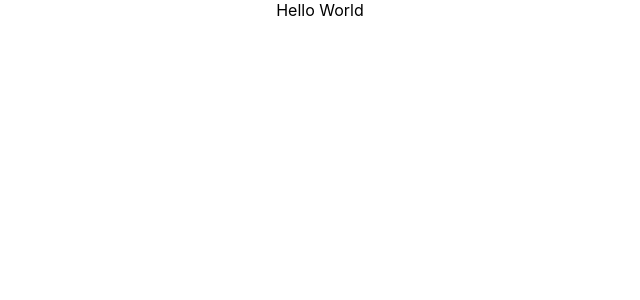
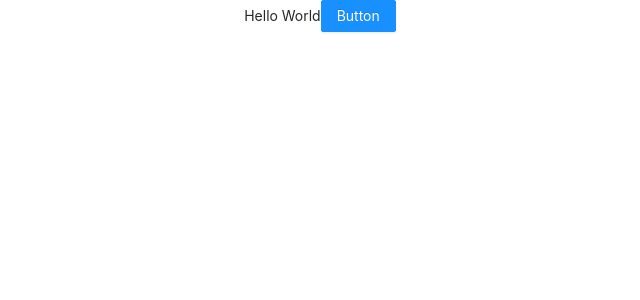
Before and after one commit to Glitch-devz/real-estate-broker, a React (Create React App) app in the folder client/: page / in a window 1280 px wide. Shown: the top 300 px of the page, without its empty margins (320-960 px from the left). Built offline with nearby package versions, Linux system fonts and the light colour scheme; the HTML template or start-up script is replaced by a standard one.

Commit message:
add: antd & reach-router are added

```diff
--- a/client/package.json
+++ b/client/package.json
@@ -10,6 +10,7 @@
     "@types/node": "^12.20.15",
     "@types/react": "^17.0.13",
     "@types/react-dom": "^17.0.8",
+    "antd": "^4.16.6",
     "react": "^17.0.2",
     "react-dom": "^17.0.2",
     "react-scripts": "4.0.3",
--- a/client/src/App.css
+++ b/client/src/App.css
@@ -1,3 +1,4 @@
+@import '~antd/dist/antd.css';
 .App {
   text-align: center;
 }
--- a/client/src/App.tsx
+++ b/client/src/App.tsx
@@ -1,11 +1,14 @@
 import { FC } from 'react';
 import './App.css';
+import { Button } from 'antd';
+import { Link } from "@reach/router";
 
 const App: FC = () => {
   let test: string = "Hello World";
   return (
     <div className="App">
       {test}
+      <Button type="primary">Button</Button>
     </div>
   );
 }
```
Also changed, not shown: 1 other file (tests, documents, lock files or other folders).
